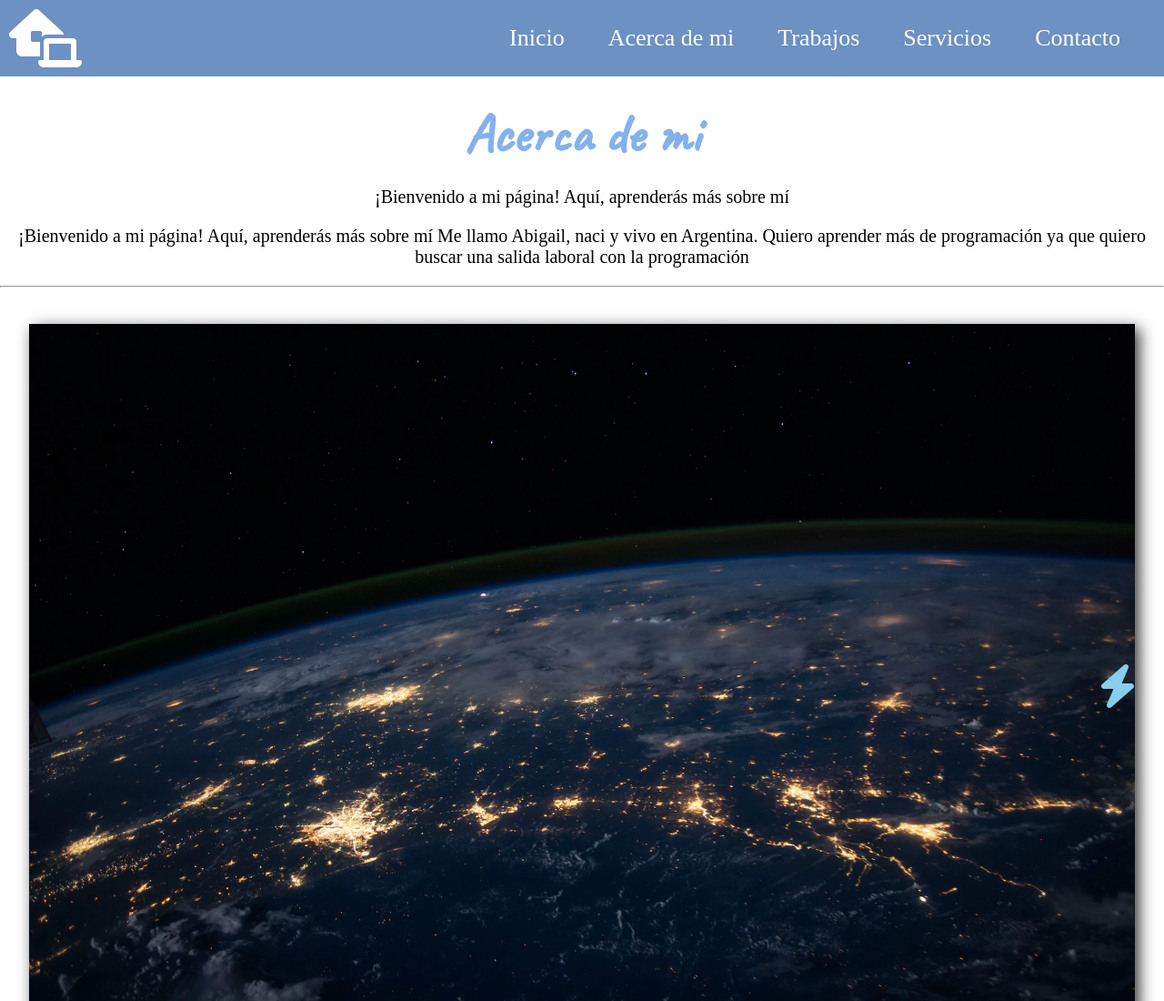
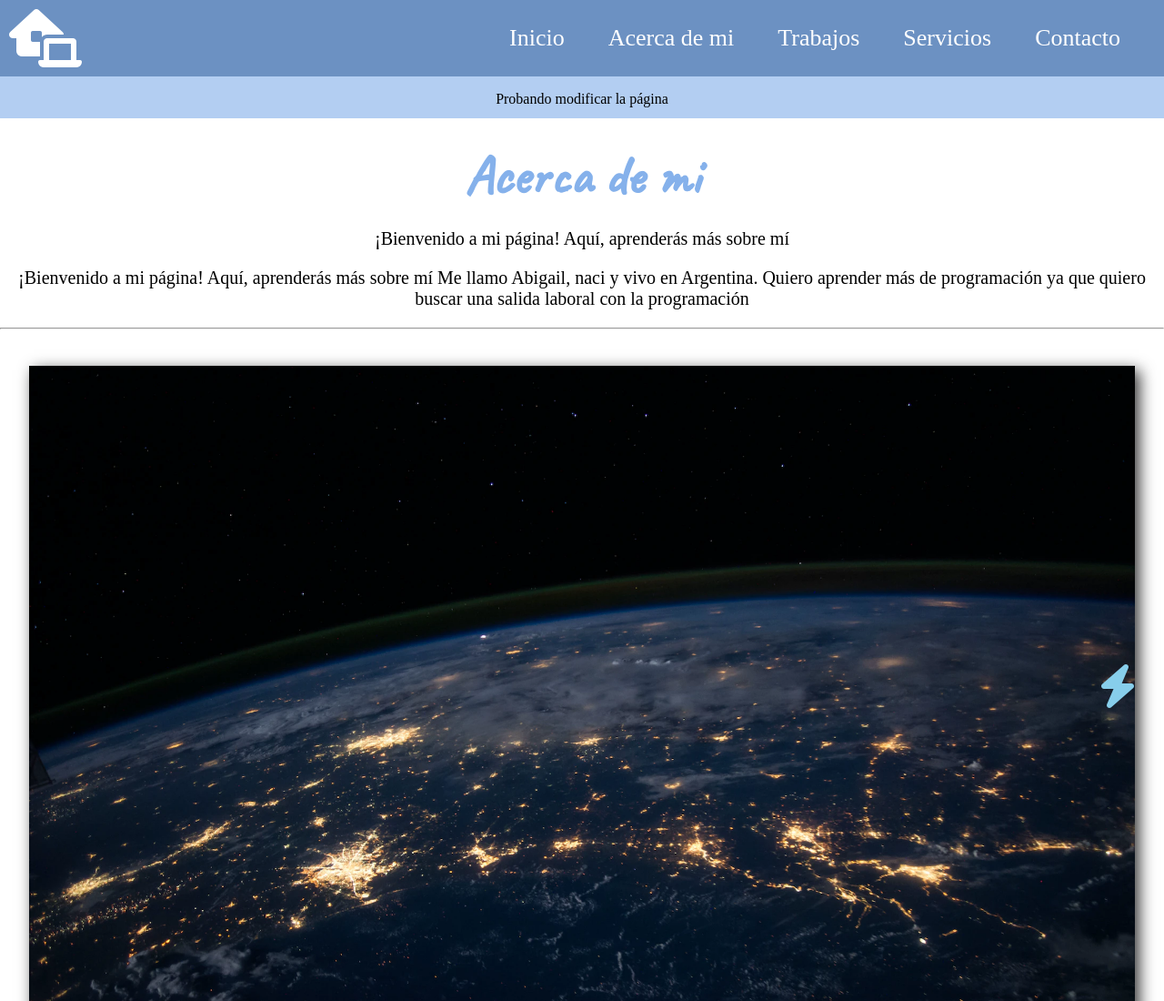
Before and after one commit to EstudiabyEgg/Mi-primera-web, a plain HTML site: page index.html in a window 1280 px wide. Shown: the top 1100 px of the page at 91% size. Drawn offline with Linux system fonts and the light colour scheme.

Commit message:
mi primera confirmacion de actualizacion

```diff
--- a/index.html
+++ b/index.html
@@ -38,6 +38,7 @@
         </header>
     </div>
     <main id="seccion-principal">
+        <div class="greeting"><p>Probando modificar la página</p></div>
 
         <section class="seccion-1">
 
--- a/style.css
+++ b/style.css
@@ -312,6 +312,19 @@ a i.fa-solid.fa-bolt:hover {
     color: #ff0000;
     font-size: 25px;
 }
+.greeting{
+    background-color: #b3cef2;
+    display: inline-flex;
+    justify-content: center;
+
+    height: 30px;
+    width: 100%;
+    padding-bottom: 1em;
+}
+
+.greeting p{
+    text-align: center;
+}
 
 /* Estilos para pantallas más pequeñas (hasta 768px) */
 @media (max-width: 768px) {
```
